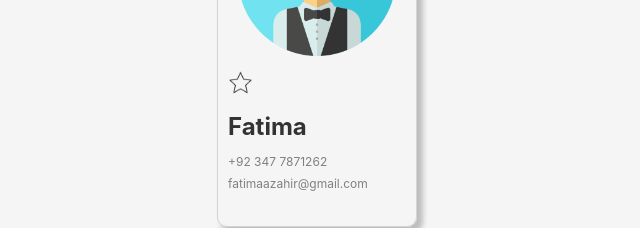
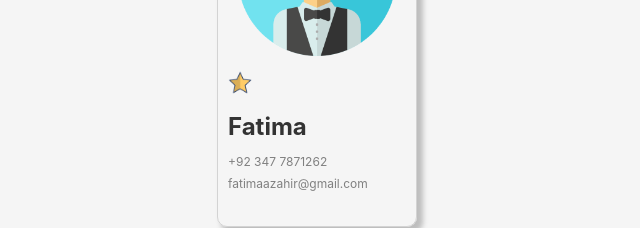
Before and after one commit to Fatima-hub333/myapp, a React (Create React App) app: page / in a window 1280 px wide. Shown: the part 348-576 px from the top of the page, without its empty margins (323-963 px from the left). Built offline with nearby package versions, Linux system fonts and the light colour scheme.

Commit message:
setting state from child component

```diff
--- a/src/App.js
+++ b/src/App.js
@@ -1,4 +1,6 @@
+/* eslint-disable jsx-a11y/alt-text */
 import React from 'react'
+import Star from './Star'
 import './index.css'
 
 export default function App() {
@@ -7,10 +9,10 @@ export default function App() {
     lastName: "Zahir",
     phone: "+92 347 7871262",
     email: "fatimaazahir@gmail.com",
-    isFavorite: false
+    isFavorite: true
   })
 
-  let starIcon = contact.isFavorite ? "star-filled.png" : "star-empty.png"
+  // eslint-disable-next-line no-unused-vars
 
   function toggleFavorite() {
     setContact(prevContact => ({
@@ -24,10 +26,7 @@ export default function App() {
       <article className="card">
         <img src="../images/user.png" className="card--image" />
         <div className="card--info">
-          <img src={`../images/${starIcon}`}
-            className="card--favorite"
-            onClick={toggleFavorite}
-          />
+          <Star isFilled={contact.isFavorite} handleClick={toggleFavorite}/>
           <h2 className="card--name">
             {contact.firstName} {contact.emaillastName}
           </h2>
--- /dev/null
+++ b/src/Star.js
@@ -0,0 +1,18 @@
+/* eslint-disable jsx-a11y/alt-text */
+/* eslint-disable no-unused-vars */
+import React from 'react'
+import PropTypes from 'prop-types'
+
+const Star = props => {
+  const starIcon = props.isFilled ? "star-filled.png" : "star-empty.png"
+  return (
+    <img src={`../images/${starIcon}`}
+      className="card--favorite"
+      onClick={props.handleClick}
+    />
+  )
+}
+
+Star.propTypes = {}
+
+export default Star
```
